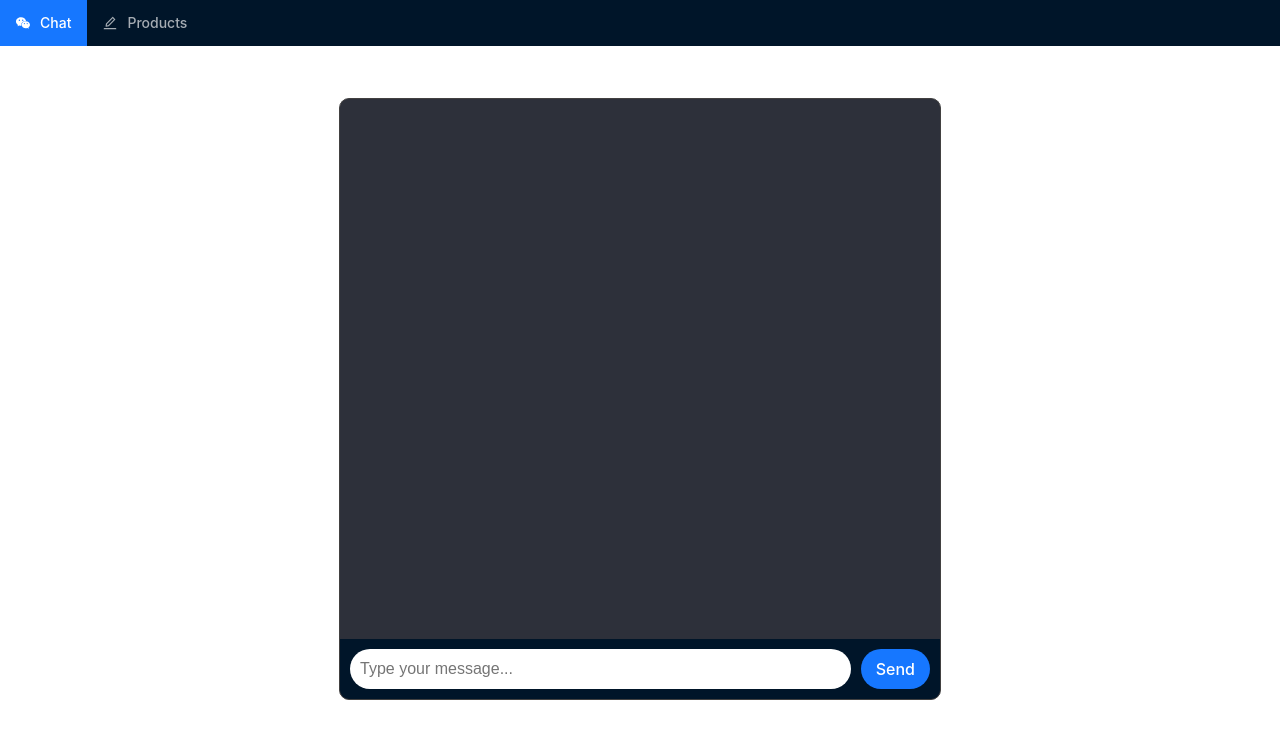
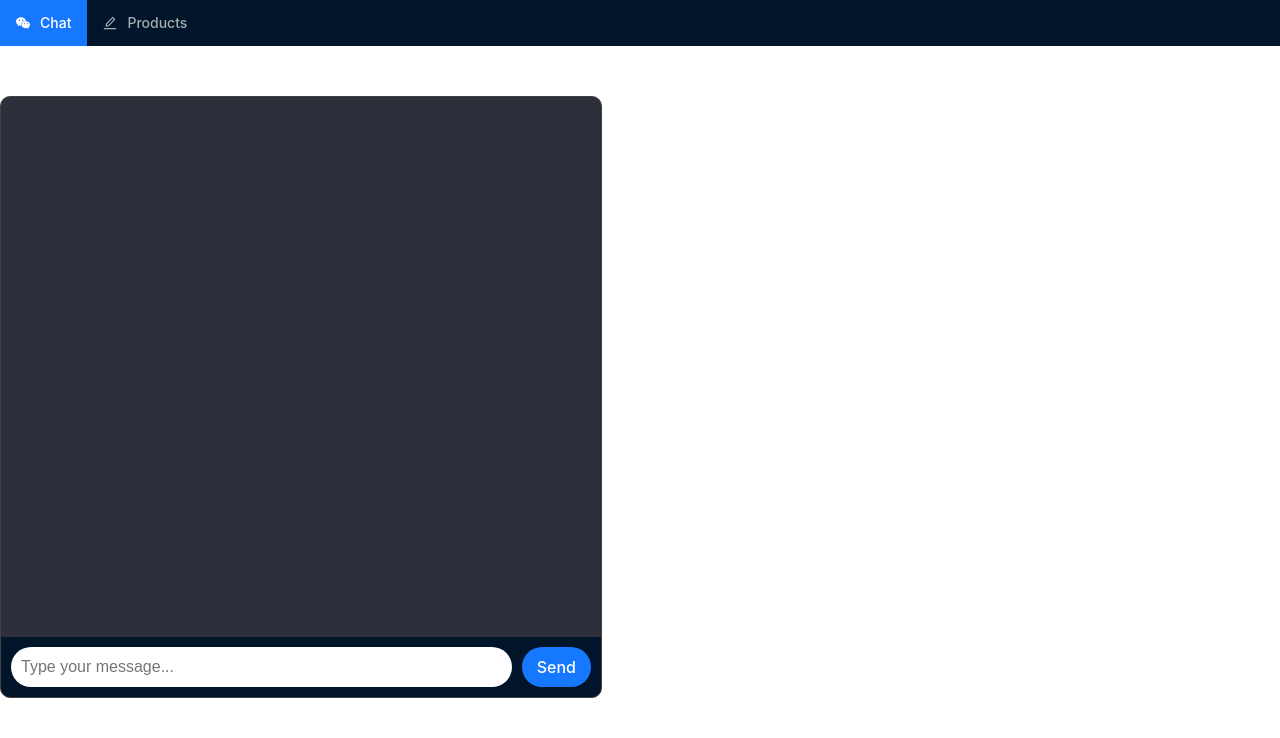
Before and after one commit to Mandaline/vite-chatty, a React (Vite) app: page / in a window 1280 px wide. Shown: the top 738 px of the page. Built offline with nearby package versions, Linux system fonts and the light colour scheme.

Commit message:
add product results

```diff
--- a/package.json
+++ b/package.json
@@ -15,6 +15,7 @@
     "@chatscope/chat-ui-kit-styles": "^1.4.0",
     "antd": "^5.20.6",
     "axios": "^1.7.7",
+    "html-react-parser": "^5.1.16",
     "react": "^18.3.1",
     "react-dom": "^18.3.1",
     "react-markdown": "^9.0.1",
--- a/src/App.css
+++ b/src/App.css
@@ -1,11 +1,9 @@
-.page-wrap {
+.chat-page__wrap {
   display: flex;
-  justify-content: flex-end;
-  align-items: flex-end;
   min-height: calc(100vh - 95px);
   display: flex;
   justify-content: center;
-  flex-direction: column;
+  gap: 50px;
 }
 
 .ant-menu-item {
@@ -54,9 +52,13 @@
 
 /* User messages */
 .user-message {
-  background-color: #324bcf;
+  background-color: #213391;
   color: white;
   align-self: flex-end;
+}
+
+.hidden {
+  display: none;
 }
 
 /* Bot messages */
@@ -236,3 +238,25 @@ h3.keywords {
     transform: rotate(360deg);
   }
 }
+
+.product-card__list {
+  width: 50%;
+}
+
+.product-card__list img {
+  max-width: 250px;
+  border-radius: 5px;
+}
+
+.product-card__list .image-wrap {
+  display: flex;
+  gap: 30px;
+}
+
+.product-card__list .metadata p {
+  font-size: 12px;
+  max-width: 280px;
+}
+.product-card__list .text-wrap {
+  font-size: 14px;
+}
--- a/src/components/CustomChat.tsx
+++ b/src/components/CustomChat.tsx
@@ -1,4 +1,5 @@
 import React, { useState, useRef, useEffect } from "react";
+import parse from 'html-react-parser';
 
 interface Message {
   sender: "user" | "bot";
@@ -6,10 +7,11 @@ interface Message {
 }
 
 interface CustomChatProps {
-  fetchAPI: (messageText: string) => Promise<string>;  // Define the prop type for fetchAPI
+  fetchAPI: (messageText: string) => Promise<string>;
+  setProducts: (product: any) => void;
 }
 
-const CustomChat: React.FC<CustomChatProps> = ({ fetchAPI }: any) => {
+const CustomChat: React.FC<CustomChatProps> = ({ fetchAPI, setProducts }: any) => {
   const [messages, setMessages] = useState<Message[]>([]);
   const [input, setInput] = useState<string>("");
 
@@ -26,14 +28,17 @@ const CustomChat: React.FC<CustomChatProps> = ({ fetchAPI }: any) => {
     try {
 
     const result = await fetchAPI(input);
+    console.log("result", result)
     setMessages([...messages, { sender: "user", text: input }]);
 
     setInput("");
 
     setMessages((prev) => [
       ...prev,
-      { sender: "bot", text: result }
+      { sender: "bot", text: result.message }
     ]);
+
+    setProducts(result?.products)
 
     } catch (e) {
       console.log("Error occurred while fetching", e);
@@ -45,26 +50,27 @@ const CustomChat: React.FC<CustomChatProps> = ({ fetchAPI }: any) => {
       handleSendMessage();
     }
   };
-
+  console.log(messages)
   return (
     <div className="chat-container">
-      {/* Chat History */}
       <div className="chat-history">
-        {messages.map((message, index) => (
-          <div
+        {messages.map((message, index) => {
+
+          const text = message.sender === "user" ? message.text : parse(message.text)
+          return (
+            <div
             key={index}
             className={`chat-message ${
               message.sender === "user" ? "user-message" : "bot-message"
             }`}
           >
-            {message.text}
+            {text}
           </div>
-        ))}
-        {/* This is the reference to the bottom of the chat */}
+          )
+        })}
         <div ref={bottomRef} />
       </div>
 
-      {/* Input Field */}
       <div className="chat-input-container">
         <input
           type="text"
--- /dev/null
+++ b/src/components/ProductCard.tsx
@@ -0,0 +1,20 @@
+import ReactMarkdown from "react-markdown";
+
+const ProductCard = ({ product }: any) => {
+
+  return (
+    <div className="product-card">
+      <div className="image-wrap">
+        <img src={product.image_url} />
+        <div className="metadata">
+          <h3>{product.title}</h3>
+          <p>{product.keywords}</p>
+        </div>
+      </div>
+      <div className="text-wrap">
+        <ReactMarkdown>{product.optimized_description}</ReactMarkdown>
+      </div>
+    </div>
+  )
+};
+export default ProductCard;
--- a/src/pages/Chat.tsx
+++ b/src/pages/Chat.tsx
@@ -1,24 +1,33 @@
+import axios from 'axios'
 import CustomChat from '../components/CustomChat'
-import axios from 'axios'
+import ProductCard from '../components/ProductCard';
+import { useState } from 'react';
 
 
 const fetchAPI = async (messageText: string) => {
   try {
     const response = await axios.post("http://127.0.0.1:8000/api/chat", {
-      message: messageText  // Send the user message in the request body
+      message: messageText
     });
 
-    return response.data;  // Return the response data
+    return response.data;
   } catch (error) {
     console.error("Error fetching API:", error);
-    return "Error fetching response";  // Return an error message
+    return "Error fetching response";
   }
 }
 
 const Chat = () => {
+  const [products, setProducts] = useState([]);
+  console.log("p", products)
   return (
-    <div className="page-wrap">
-      <CustomChat fetchAPI={fetchAPI} />
+    <div className="chat-page__wrap">
+      <CustomChat fetchAPI={fetchAPI} setProducts={setProducts}/>
+      <div className="product-card__list">
+        {products?.map((product, i) => (
+          <ProductCard key={`product-${i}`} product={product} />
+        ))}
+      </div>
     </div>
   )
 }
```
Also changed, not shown: 1 other file (tests, documents, lock files or other folders).
